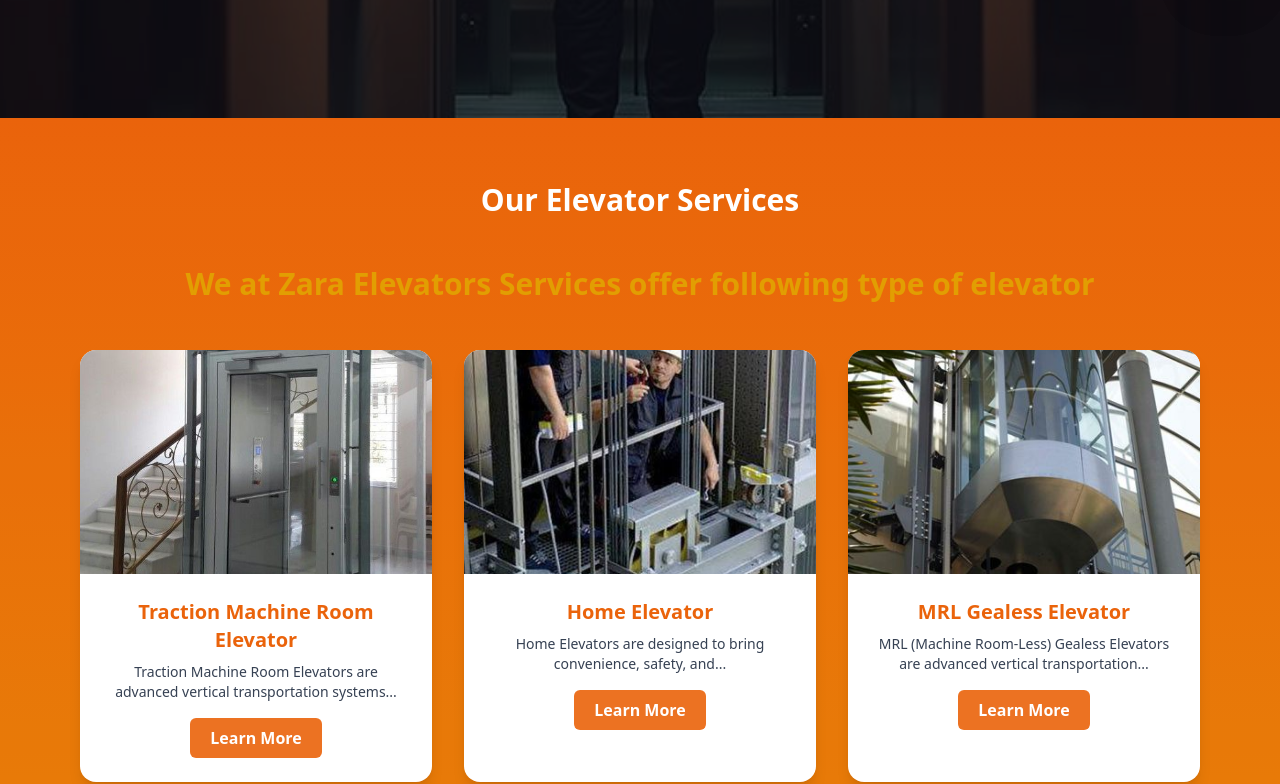
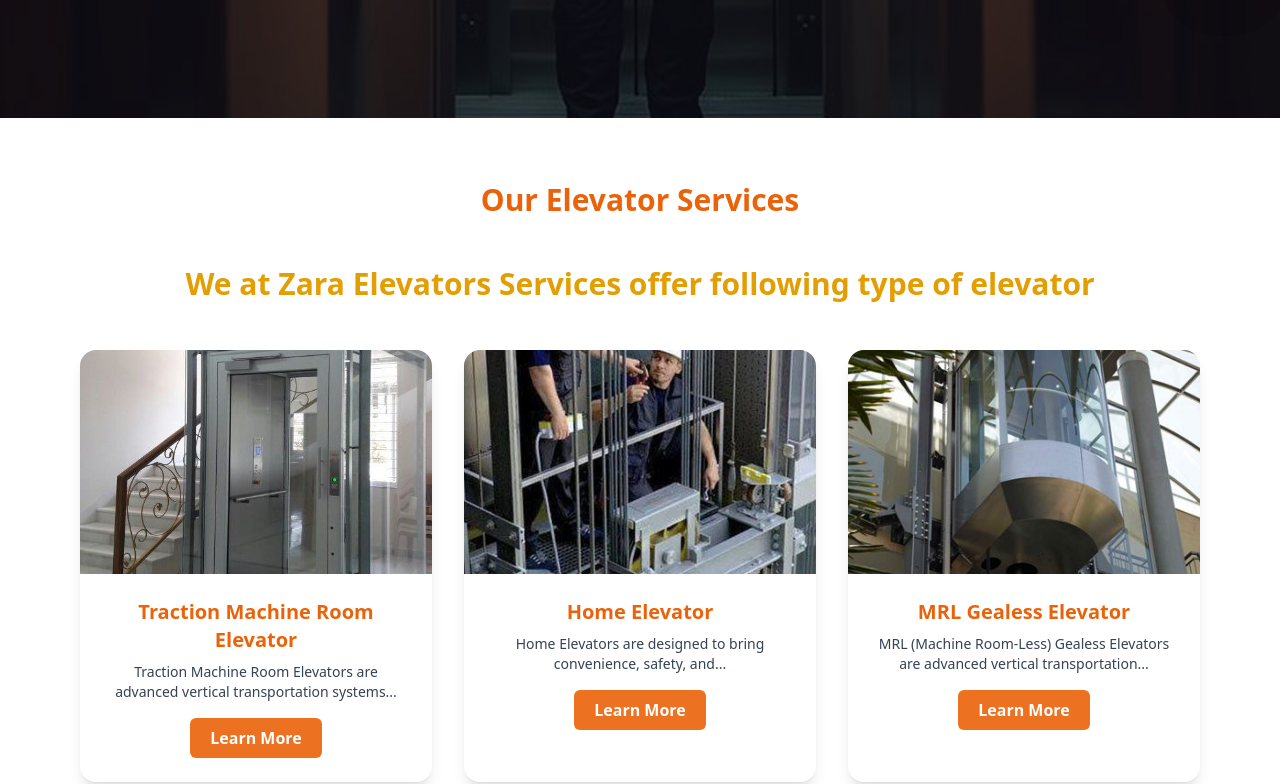
Before and after one commit to WebWorldHub0009/Zara-Elevators, a React (Vite) app: page /services in a window 1280 px wide. Shown: the part 798-1582 px from the top of the page. Built offline with nearby package versions, Linux system fonts and the light colour scheme.

Commit message:
services section

```diff
--- a/src/component/HomeComponent/Hero.jsx
+++ b/src/component/HomeComponent/Hero.jsx
@@ -75,7 +75,7 @@
           />
         ))}
         {/* Overlay */}
-        <div className="absolute inset-0 bg-gradient-to-b from-black/70 via-black/60 to-black/80"></div>
+        <div className="absolute inset-0 bg-gradient-to-b white-500"></div>
       </div>
 
       {/* ✅ Social Media (Desktop) */}
--- a/src/component/ServiceComponent/ServiceDetail.jsx
+++ b/src/component/ServiceComponent/ServiceDetail.jsx
@@ -194,14 +194,14 @@
             <motion.button
               whileHover={{ scale: 1.1 }}
               onClick={() => navigate("/gallery")}
-              className="px-6 py-3 bg-[#EA630B] text-white font-semibold rounded-lg shadow-lg hover:bg-[#E29E02] hover:text-[#171512] transition transform hover:scale-105"
+              className="px-6 py-3 bg-[#EA630B] text-white font-semibold rounded-lg shadow-lg hover:bg-[#E29E02] hover:text-[#171512] transition cursor-pointer transform hover:scale-105"
             >
               Show Gallery
             </motion.button>
             <motion.button
               whileHover={{ scale: 1.1 }}
               onClick={() => navigate("/contact")}
-              className="px-6 py-3 bg-transparent border-2 border-white text-white font-semibold rounded-lg shadow-lg hover:bg-[#EA630B] hover:text-white transition transform hover:scale-105"
+              className="px-6 py-3 bg-transparent border-2 border-white text-white font-semibold rounded-lg shadow-lg hover:bg-[#EA630B] cursor-pointer hover:text-white transition transform hover:scale-105"
             >
               Contact Us
             </motion.button>
--- a/src/component/ServiceComponent/ServicesSection.jsx
+++ b/src/component/ServiceComponent/ServicesSection.jsx
@@ -73,14 +73,14 @@
 export default function ServicesSection() {
   return (
     <section
-      className="py-16 bg-gradient-to-b from-[#EA630B] to-[#E29E02] relative"
+      className="py-16 bg-gradient-to-b bg-white relative"
       id="services"
     >
       {/* Overlay */}
-      <div className="absolute inset-0 bg-[#EA630B]/10"></div>
+      <div className="absolute inset-0 bg-[#ffffff]"></div>
 
       <div className="relative max-w-6xl mx-auto px-4">
-        <h2 className="text-3xl font-bold text-center mb-12 text-[#ffffff]">
+        <h2 className="text-3xl font-bold text-center mb-12 text-[#EA630B]">
           Our Elevator Services
         </h2>
         <h2 className="text-3xl font-bold text-center mb-12 text-[#E29E02]">
```
